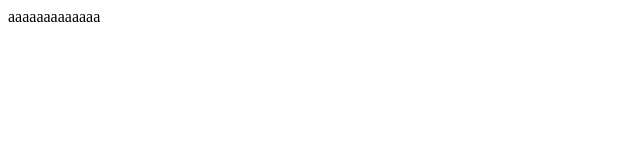
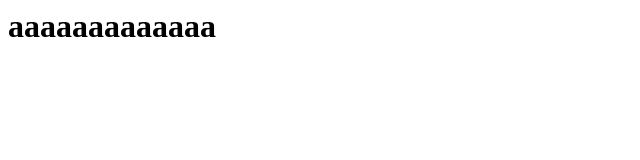
Before and after one commit to liyingwangsky/liyingwangsky.github.io, a plain HTML site: page index.html in a window 1280 px wide. Shown: the whole page, without its empty margins (0-640 px from the left). Drawn offline with Linux system fonts and the light colour scheme.

Commit message:
Update index.html

```diff
--- a/index.html
+++ b/index.html
@@ -5,6 +5,6 @@
   </style>
  </head>
  <body>
- <p>aaaaaaaaaaaaa</p>
+ <h1>aaaaaaaaaaaaa</h1>
  </body>
 </html>
```
